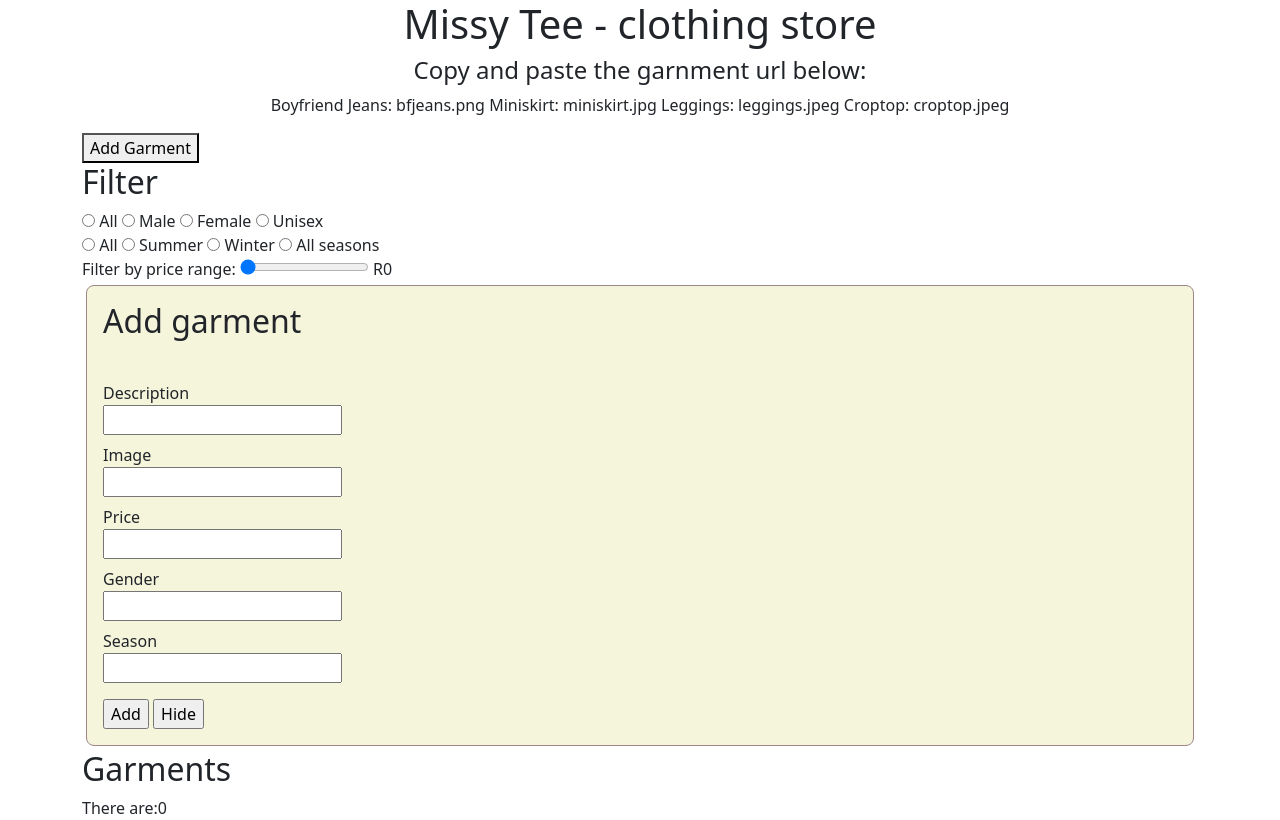
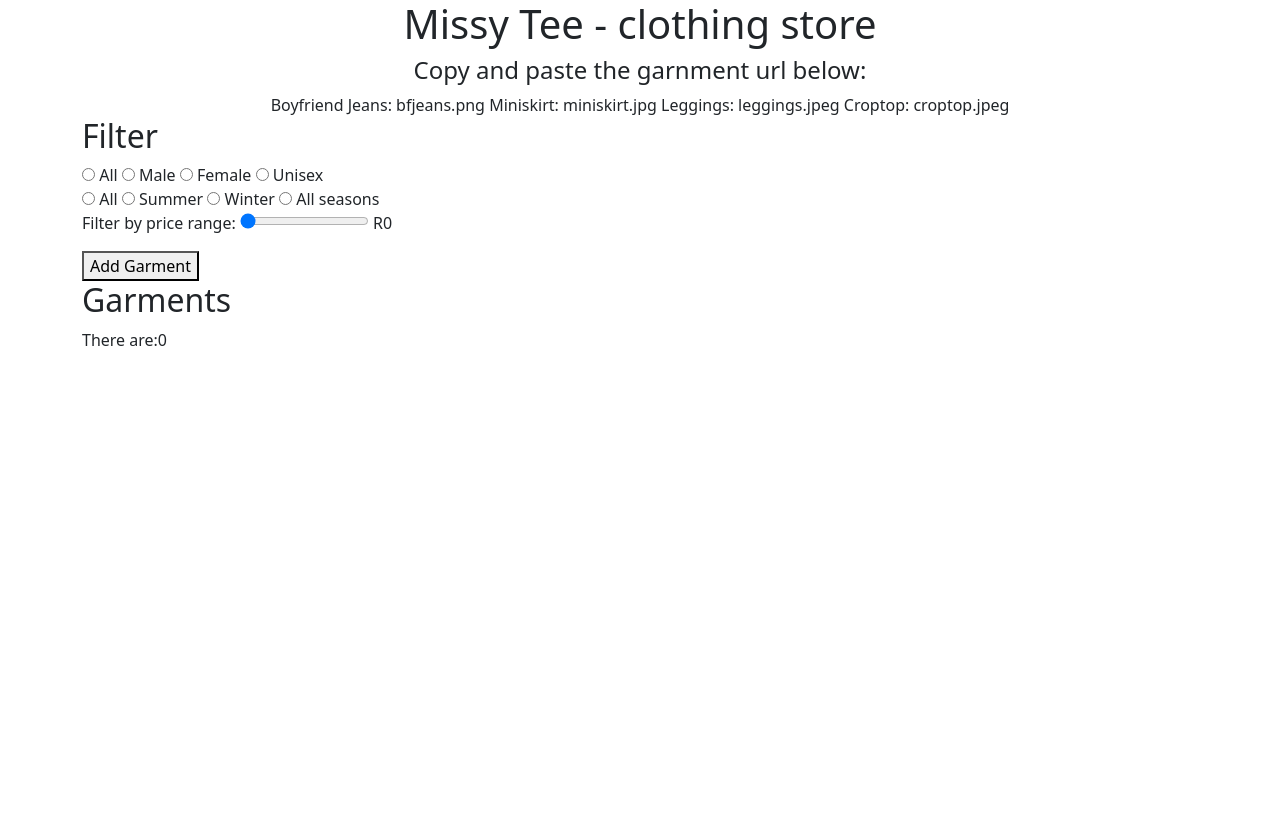
Before and after one commit to amandam2017/api-with-psql-workshop-with-alpine, a website: page public/index.html in a window 1280 px wide. Drawn offline with nearby package versions, Linux system fonts and the light colour scheme; no server answers.

Commit message:
used x-show to show and hide the add garment section

```diff
--- a/public/index.html
+++ b/public/index.html
@@ -48,7 +48,7 @@
 
 				</div>
 
-				<div class="add button mt1">
+				<div class="add button mt1 hidden">
 					<!-- <a href="">Add garmet</a> -->
 					<button @click="open = !open">Add Garment</button>
 					<!-- <a onclick="showSnackBar()" href="">Add garmet</a> -->
@@ -102,11 +102,13 @@
 
 			<div x-data="{ open: false }" class="addGarment">
 
-				<div class="add button mt1 hidden">
-					<a href="">Add garmet</a>
+				<div class="add button mt1">
+					<button @click="open = !open">Add Garment</button>
+
+					<!-- <a href="">Add garmet</a> -->
 				</div>
 
-				<div class="add garment">
+				<div class="add garment" x-show="open">
 					<h2>Add garment</h2>
 					<img src="/images/{{img}}" alt="">
 
```
